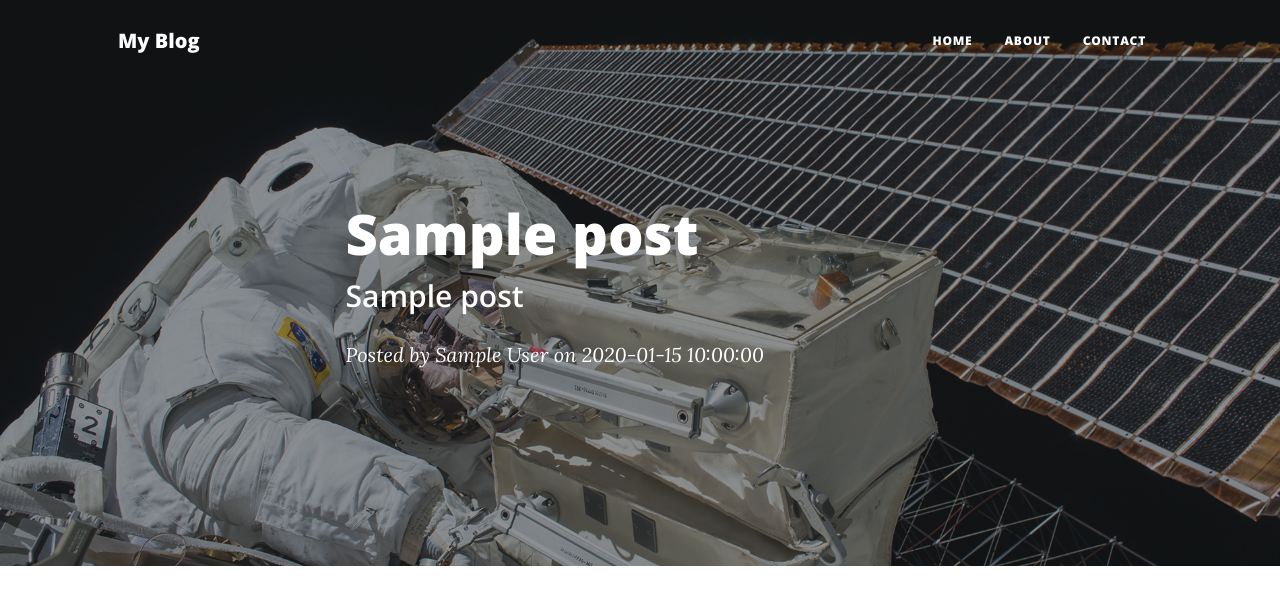
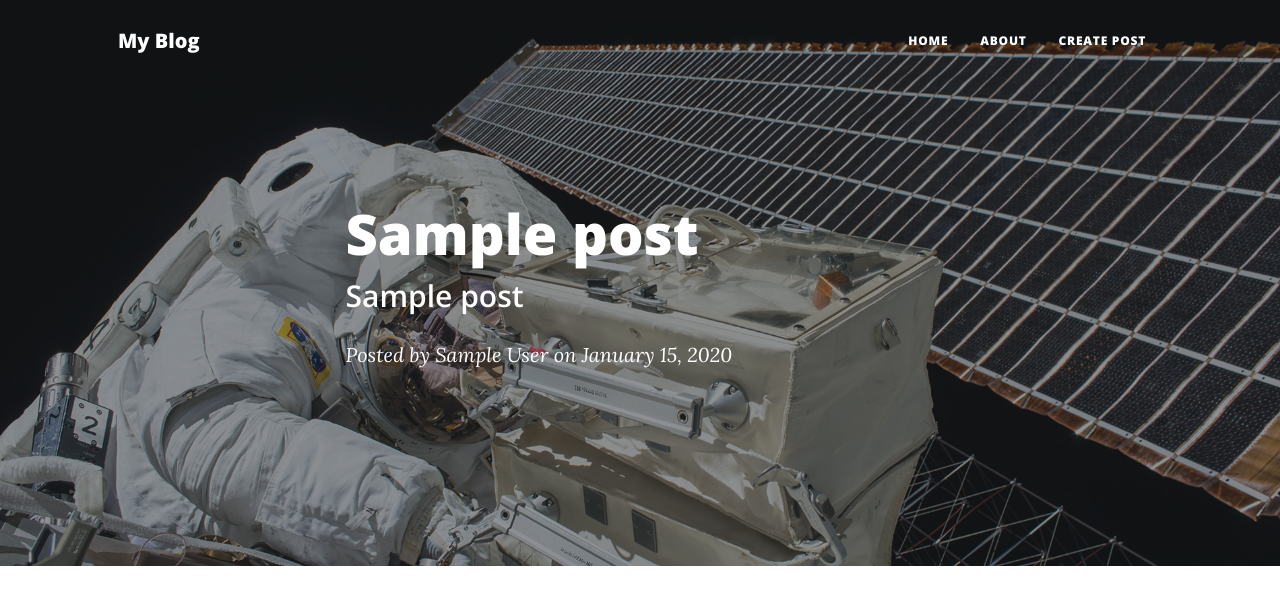
Before and after one commit to Defalt42/Blog, a Flask app: page /post/1 in a window 1280 px wide. Shown: the top 606 px of the page. Run offline with Flask 2, Linux system fonts and the light colour scheme; tables that the repository leaves empty hold one stand-in row (values such as "Sample post"); some libraries are stand-ins or nearby versions.

Commit message:
Format date for posts and add create post button

```diff
--- a/flask_blog/main.py
+++ b/flask_blog/main.py
@@ -3,7 +3,7 @@ from flask import Blueprint, render_template, url_for, request, redirect
 from . import db
 from .models import Post
 from sqlalchemy.exc import IntegrityError
-
+import datetime
 
 main = Blueprint('main', __name__)
 
@@ -24,9 +24,10 @@ def about():
 @main.route("/post/<int:id>")
 def post(id):
     post = Post.query.get(id)
+
     return render_template("post.html", post=post)
 
-@main.route('/new-post', methods=['GET','POST'])
+@main.route('/addpost', methods=['GET','POST'])
 def add_post():
     if request.form:
         post = Post(author=request.form['author'], title=request.form['title'],
@@ -42,4 +43,4 @@ def add_post():
             # error, there already is a user using this bank address or other
             # constraint failed
 
-    return render_template('newpost.html')
+    return render_template('addpost.html')
--- a/flask_blog/models.py
+++ b/flask_blog/models.py
@@ -10,7 +10,7 @@ class Post(db.Model):
     title = db.Column(db.String(80), nullable=False)
     sub_title = db.Column(db.String(80), nullable=False)
     content = db.Column(db.Text)
-    pub_date = db.Column(db.DateTime, nullable=False, default=datetime.utcnow)
+    pub_date = db.Column(db.DateTime, nullable=False, default=datetime.now)
 
 class User(UserMixin, db.Model):
     __tablename__ = 'users'
--- a/flask_blog/templates/newpost.html
+++ b/flask_blog/templates/addpost.html
@@ -19,7 +19,7 @@
                 <label hidden for="content" class="form-label">Content</label>
                 <textarea name="content" id="content" cols="100" rows="10"></textarea>
             </div>
-            <button type="submit" class="btn btn-primary">Submit</button>
+            <button type="submit" class="btn btn-primary">Create Post</button>
         </form>
     </div>
 {% endblock %}
--- a/flask_blog/templates/base.html
+++ b/flask_blog/templates/base.html
@@ -20,7 +20,7 @@
         <!-- Navigation-->
         <nav class="navbar navbar-expand-lg navbar-light" id="mainNav">
             <div class="container px-4 px-lg-5">
-                <a class="navbar-brand" href="/">My Blog</a>
+                <a class="navbar-brand" href="{{ url_for('main.index') }}">My Blog</a>
                 <button class="navbar-toggler" type="button" data-bs-toggle="collapse" data-bs-target="#navbarResponsive" aria-controls="navbarResponsive" aria-expanded="false" aria-label="Toggle navigation">
                     Menu
                     <i class="fas fa-bars"></i>
@@ -29,7 +29,7 @@
                     <ul class="navbar-nav ms-auto py-4 py-lg-0">
                         <li class="nav-item"><a class="nav-link px-lg-3 py-3 py-lg-4" href="{{ url_for('main.index') }}">Home</a></li>
                         <li class="nav-item"><a class="nav-link px-lg-3 py-3 py-lg-4" href="{{ url_for('main.about') }}">About</a></li>
-                        <li class="nav-item"><a class="nav-link px-lg-3 py-3 py-lg-4" href="{{ url_for('main.contact') }}">Contact</a></li>
+                        <li class="nav-item"><a class="nav-link px-lg-3 py-3 py-lg-4" href="{{ url_for('main.add_post') }}">Create Post</a></li>
                     </ul>
                 </div>
             </div>
--- a/flask_blog/templates/index.html
+++ b/flask_blog/templates/index.html
@@ -34,7 +34,7 @@
                 <p class="post-meta">
                     Posted by
                     <a href="#!">{{ post.author }}</a>
-                    on <span>{{ post.pub_date }}</span>
+                    on <span>{{ post.pub_date.strftime('%B %d, %Y') }}</span>
                 </p>
             </div>
             <!-- Divider-->
--- a/flask_blog/templates/post.html
+++ b/flask_blog/templates/post.html
@@ -18,7 +18,7 @@
         <span class="meta">
             Posted by
             <a href="#!">{{ post.author }}</a>
-            on <span>{{ post.pub_date }}</span>
+            on <span>{{ post.pub_date.strftime('%B %d, %Y') }}</span>
         </span>
     </div>
 {% endblock pageHeading %}
@@ -28,7 +28,7 @@
         <div class="container px-4 px-lg-5">
             <div class="row gx-4 gx-lg-5 justify-content-center">
                 <div class="col-md-10 col-lg-8 col-xl-7">
-                    {{ post.content }}
+                    {{ post.content|safe }}
                 </div>
             </div>
         </div>
```
